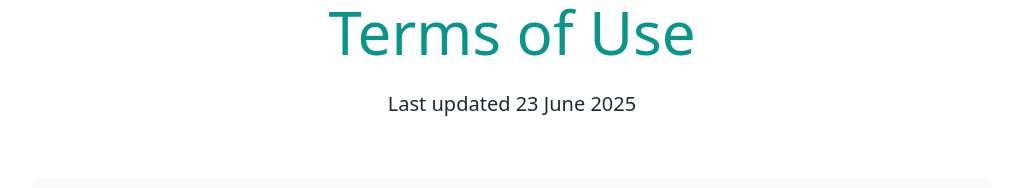
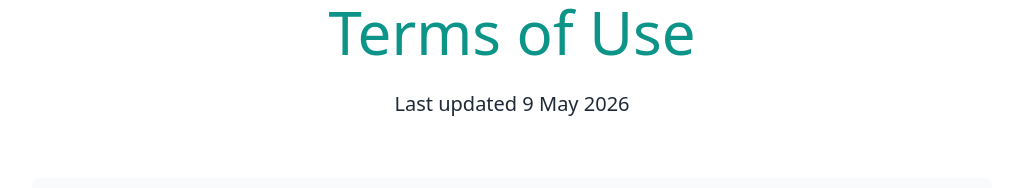
Before and after one commit to Fahad-Ha/My-Portfolio, a Next.js app: page /sarkk-terms in a window 1280 px wide. Shown: the part 202-390 px from the top of the page, without its empty margins (128-1151 px from the left). Built offline with nearby package versions, Linux system fonts and the light colour scheme.

Commit message:
updated terms of sarkk and mail for communityy bans

```diff
--- a/pages/sarkk-terms.js
+++ b/pages/sarkk-terms.js
@@ -40,7 +40,7 @@ export default function SarkkTerms() {
               Terms of Use
             </h2>
             <p className="text-md py-5 leading-8 text-gray-800 md:text-xl max-w-lg mx-auto dark:text-gray-200">
-              Last updated 23 June 2025
+              Last updated 9 May 2026
             </p>
           </div>
 
```
